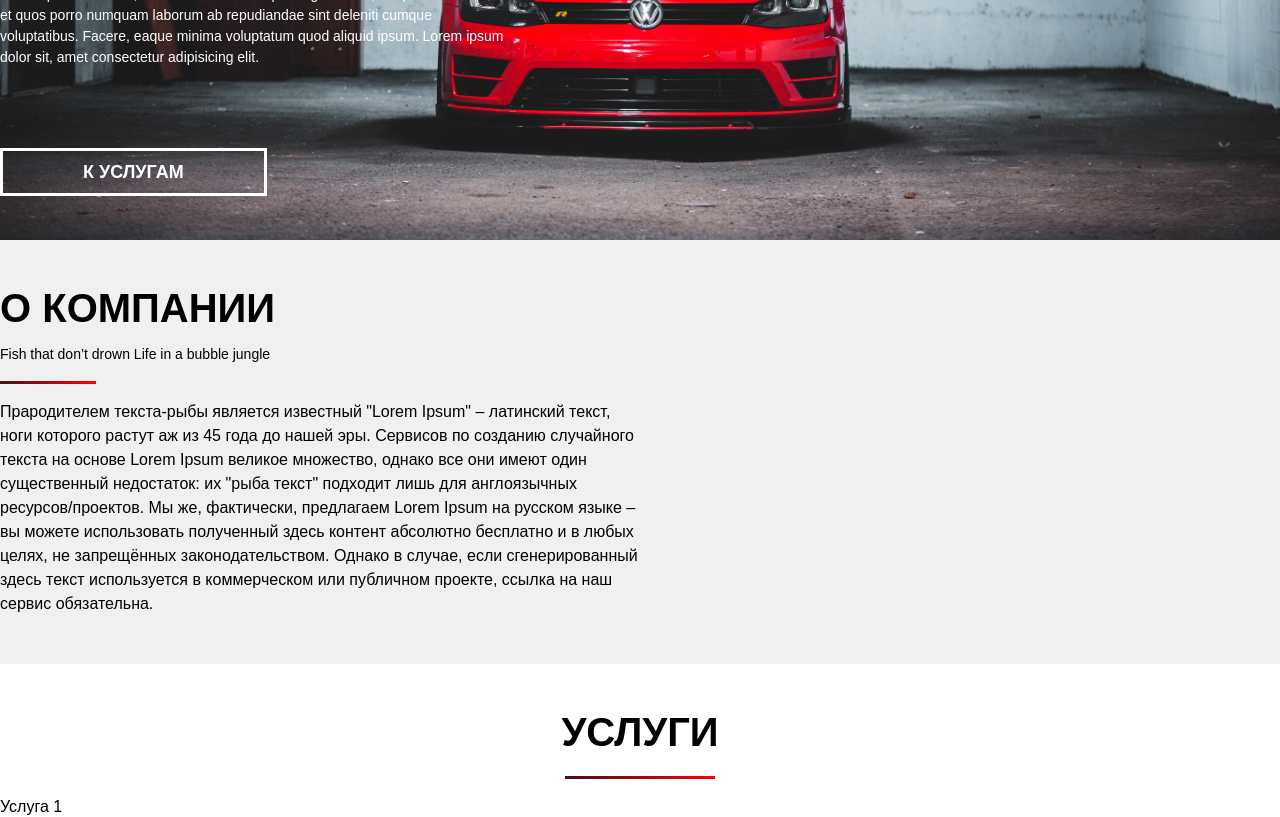
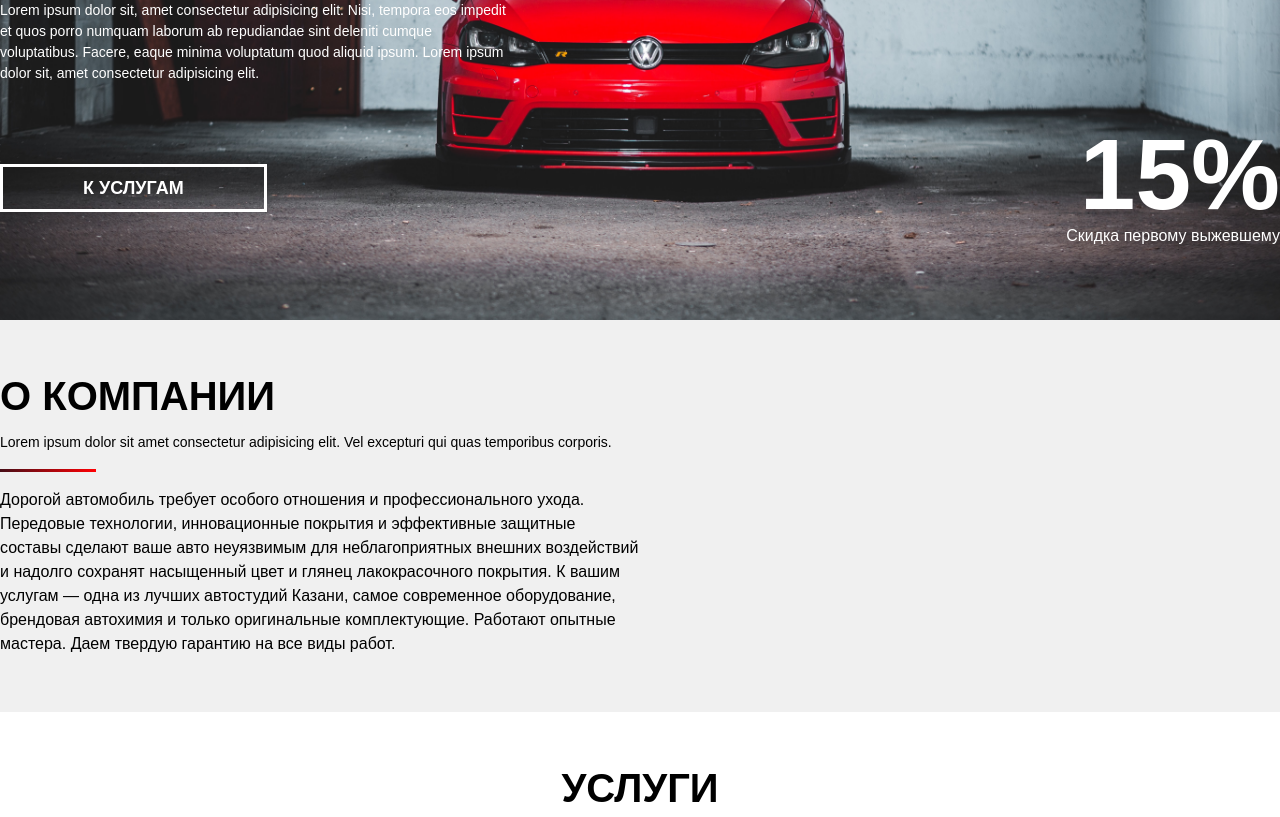
Before and after one commit to fatikh1808/detailing-draft, a React (Create React App) app: page / in a window 1280 px wide. Shown: the part 400-1217 px from the top of the page. Built offline with nearby package versions, Linux system fonts and the light colour scheme.

Commit message:
fix: lil fixes

```diff
--- a/src/components/Baner/Baner.js
+++ b/src/components/Baner/Baner.js
@@ -37,6 +37,12 @@ export default function Baner() {
                     <Button text={"К услугам"} />
                 </div>
             </div>
+            <div className={"main-preview__special absolute text-white"}>
+                <div className="container mx-auto flex items-end flex-col">
+                    <span>15%</span>
+                    Скидка первому выжевшему
+                </div>
+            </div>
         </div>
     );
 }
--- a/src/components/Baner/Baner.scss
+++ b/src/components/Baner/Baner.scss
@@ -1,5 +1,5 @@
 .main-preview {
-    height: 80vh;
+    height: 90vh;
     min-height: 550px;
 
     img {
@@ -15,8 +15,17 @@
         left: 0;
     }
 
-    &__description {
-        width: 40%;
+    &__special {
+        width: 100%;
+        right: 0;
+        bottom: 10%;
+
+        span {
+            display: block;
+            font-size: 100px;
+            font-weight: 700;
+            line-height: 100px;
+        }
     }
 
     &::before {
--- a/src/components/Blocks/About/About.js
+++ b/src/components/Blocks/About/About.js
@@ -12,25 +12,22 @@ export default function About() {
                         <Heading
                             text={"О компании"}
                             subText={
-                                "Fish that don’t drown Life in a bubble jungle"
+                                "Lorem ipsum dolor sit amet consectetur adipisicing elit. Vel excepturi qui quas temporibus corporis. "
                             }
                             left
                         />
                         <p>
-                            Прародителем текста-рыбы является известный "Lorem
-                            Ipsum" – латинский текст, ноги которого растут аж из
-                            45 года до нашей эры. Сервисов по созданию
-                            случайного текста на основе Lorem Ipsum великое
-                            множество, однако все они имеют один существенный
-                            недостаток: их "рыба текст" подходит лишь для
-                            англоязычных ресурсов/проектов. Мы же, фактически,
-                            предлагаем Lorem Ipsum на русском языке – вы можете
-                            использовать полученный здесь контент абсолютно
-                            бесплатно и в любых целях, не запрещённых
-                            законодательством. Однако в случае, если
-                            сгенерированный здесь текст используется в
-                            коммерческом или публичном проекте, ссылка на наш
-                            сервис обязательна.
+                            Дорогой автомобиль требует особого отношения и
+                            профессионального ухода. Передовые технологии,
+                            инновационные покрытия и эффективные защитные
+                            составы сделают ваше авто неуязвимым для
+                            неблагоприятных внешних воздействий и надолго
+                            сохранят насыщенный цвет и глянец лакокрасочного
+                            покрытия. К вашим услугам — одна из лучших
+                            автостудий Казани, самое современное оборудование,
+                            брендовая автохимия и только оригинальные
+                            комплектующие. Работают опытные мастера. Даем
+                            твердую гарантию на все виды работ.
                         </p>
                     </div>
                     <div className={"about__image flex-1"}></div>
--- a/src/components/Blocks/Call/Call.js
+++ b/src/components/Blocks/Call/Call.js
@@ -13,9 +13,10 @@ export default function Call() {
                     <Heading
                         text={"Позвоните нам"}
                         subText={
-                            "Чтобы оставить заявку, нужно нажать на кнопку"
+                            "Lorem ipsum dolor sit amet consectetur adipisicing elit. Lorem ipsum dolor sit amet consectetur adipisicing elit."
                         }
                         underline={false}
+                        subTextClassName={"mb-20"}
                         light
                     />
                     <div className="call__content">
--- a/src/components/Blocks/Gallery/Gallery.js
+++ b/src/components/Blocks/Gallery/Gallery.js
@@ -9,7 +9,9 @@ export default function Gallery() {
                 <div className="container mx-auto">
                     <Heading
                         text={"Наши работы"}
-                        subText={"Тестовый подзаголовок"}
+                        subText={
+                            "Lorem ipsum, dolor sit amet consectetur adipisicing elit. "
+                        }
                     />
                 </div>
                 <div className="container mx-auto py-14">
--- a/src/components/Blocks/Map/Map.js
+++ b/src/components/Blocks/Map/Map.js
@@ -20,7 +20,7 @@ export default function Map() {
                     </div>
                     <div
                         className={
-                            "map__contacts relative flex-1 px-8 py-6 md:px-20 md:py-12 text-white"
+                            "map__contacts relative flex-1 px-8 py-6 md:px-20 md:py-14 text-white"
                         }
                     >
                         <div className={"relative"}>
--- a/src/containers/Block/Block.js
+++ b/src/containers/Block/Block.js
@@ -1,5 +1,5 @@
 import cx from "classnames";
 
-export default function Block({ className = "py-6 md:py-12", children }) {
+export default function Block({ className = "py-6 md:py-14", children }) {
     return <div className={cx("block", className)}>{children}</div>;
 }
--- a/src/style/variables.scss
+++ b/src/style/variables.scss
@@ -1,2 +1,6 @@
 $primaryColor: #ff0000;
 $secondaryColor: #470e17;
+$primaryFontSize: 16px;
+$secondaaryFontSize: 14px;
+$headingFontSizeH1: 120px;
+$headingFontSizeH2: 40px;
```
